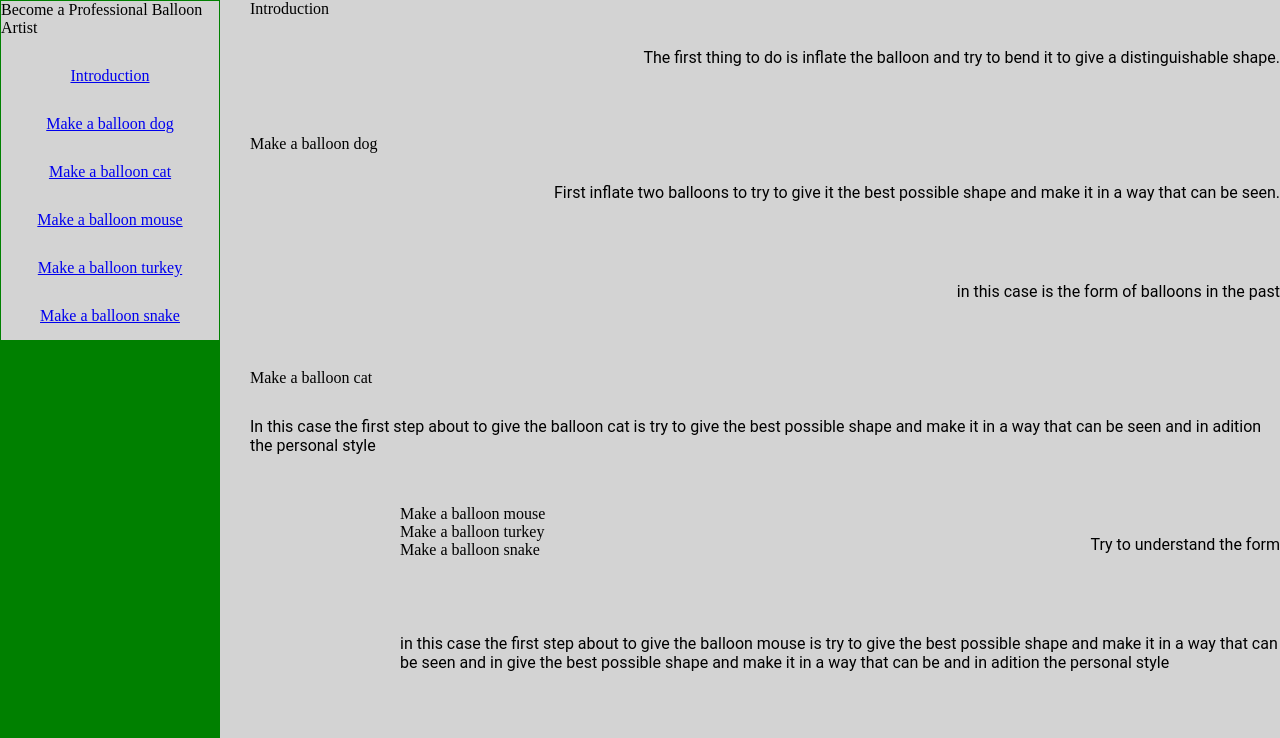
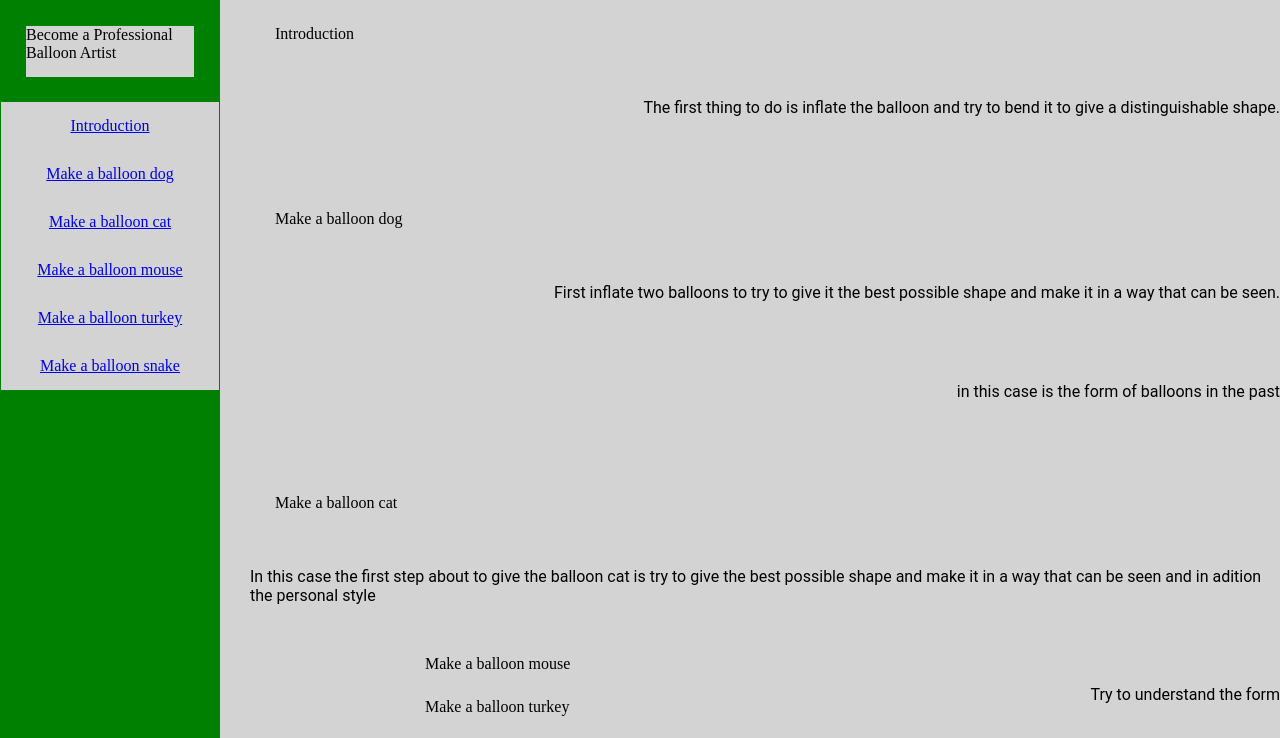
Before and after one commit to manuel333m/Technical-Documentation-Page, a plain HTML site: page index.html in a window 1280 px wide. Shown: the top 738 px of the page. Drawn offline with Linux system fonts and the light colour scheme.

Commit message:
the project

```diff
--- a/styles.css
+++ b/styles.css
@@ -40,7 +40,9 @@ padding-bottom: 15px;
 }
 
 header {
-
+margin: 25px;
+padding 25px;
+box-radius: 2%;
 }
 
 .nav-link {
```
